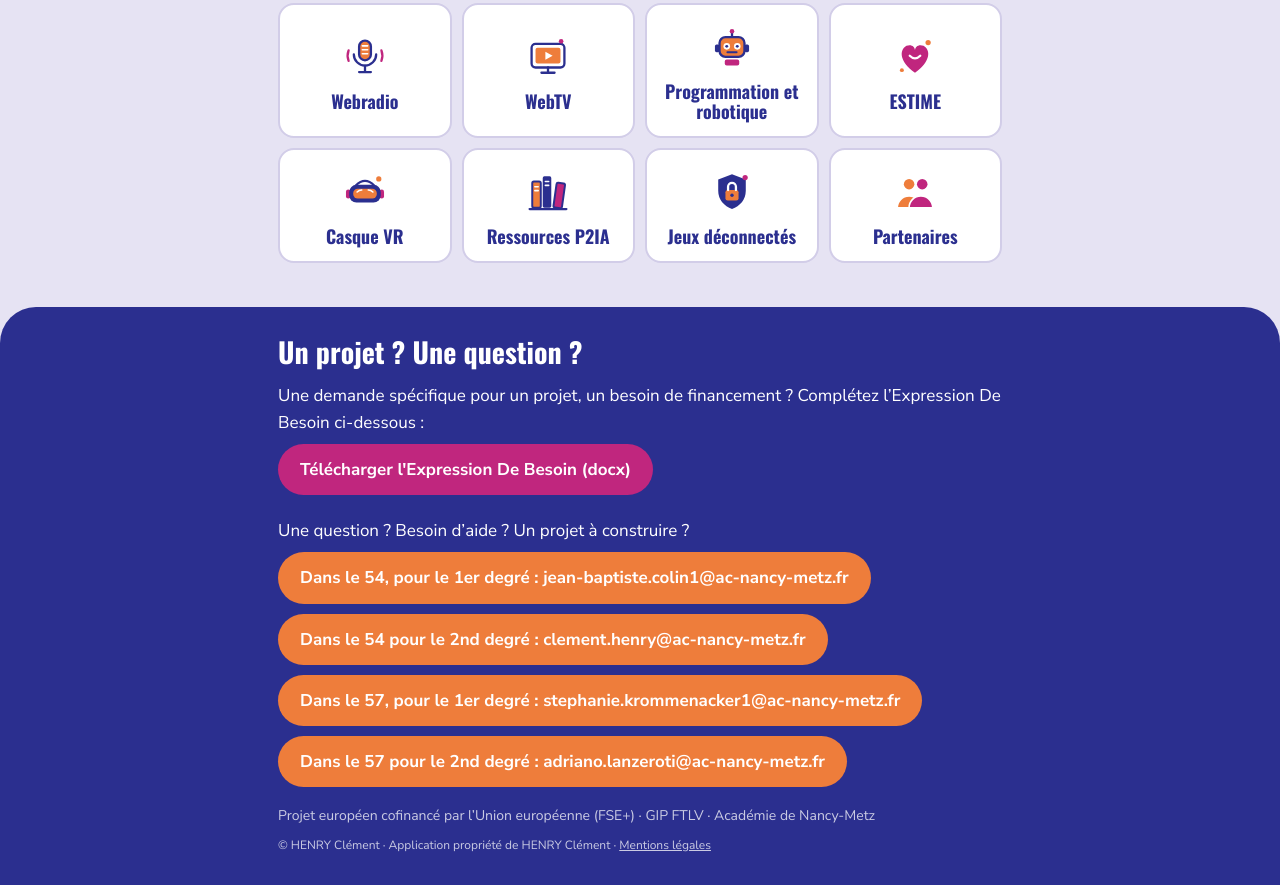
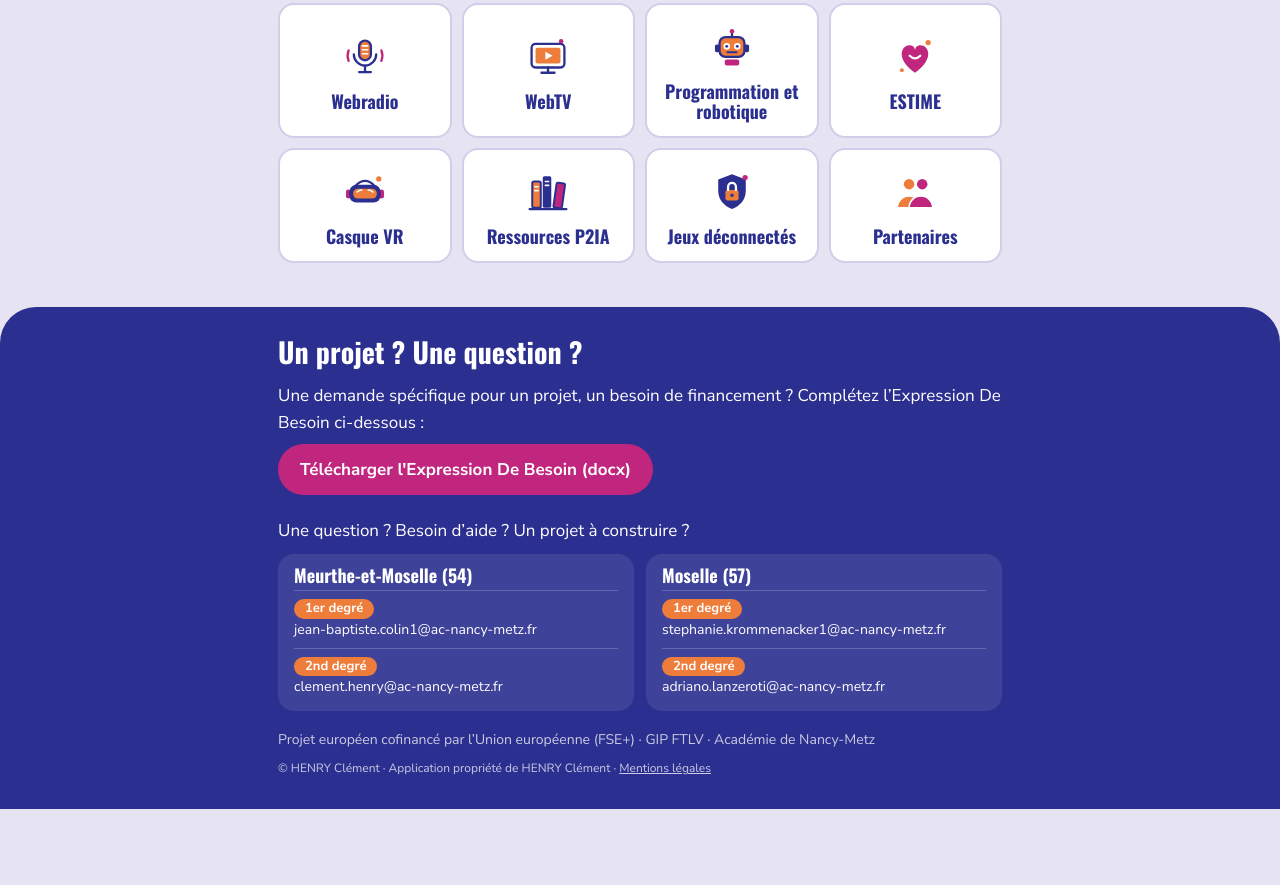
Before and after one commit to Applis-Numeriques/Horizon28, a plain HTML site: page index.html in a window 1280 px wide. Shown: the part 980-1865 px from the top of the page. After the commit the page ends 1789 px from the top, so only its background shows below. Drawn offline with nearby package versions, Linux system fonts and the light colour scheme.

Commit message:
Add files via upload

```diff
--- a/index.html
+++ b/index.html
@@ -69,6 +69,14 @@ footer h2{color:#fff}
 .cta{display:flex;flex-wrap:wrap;gap:10px;margin-top:8px}
 footer a.mail{display:inline-block;margin-top:0;background:var(--or);color:#fff;font-weight:700;text-decoration:none;padding:12px 22px;border-radius:30px}
 footer a#edb{background:var(--mg)}
+.depts{display:grid;grid-template-columns:1fr 1fr;gap:12px;margin-top:10px}
+.dept{background:rgba(255,255,255,.09);border-radius:16px;padding:12px 16px 6px}
+.dept h3{font-size:18px;color:#fff;margin:0 0 4px}
+.dept a{display:flex;flex-wrap:wrap;align-items:center;gap:2px 10px;color:#fff;text-decoration:none;padding:8px 0;border-top:1px solid rgba(255,255,255,.2);font-size:14px;line-height:1.35}
+.dept a b{background:var(--or);border-radius:12px;padding:1px 11px;font-size:13px;white-space:nowrap}
+.dept a span{flex-basis:100%;overflow-wrap:anywhere}
+.dept a:hover span{text-decoration:underline}
+@media (max-width:620px){.depts{grid-template-columns:1fr}}
 footer p{margin:0 0 6px}
 footer small{display:block;margin-top:18px;opacity:.75;font-size:14px}
 footer p.gap{margin-top:22px}
@@ -94,16 +102,20 @@ footer small a{text-decoration:underline}
 <main id="app"></main>
 <footer>
   <div class="wrap">
-    <h2>Un projet ? Une question ?</h2>
-    <p>Une demande spécifique pour un projet, un besoin de financement ? Complétez l’Expression De Besoin ci-dessous :</p>
+    <h2>Un projet&nbsp;? Une question&nbsp;?</h2>
+    <p>Une demande spécifique pour un projet, un besoin de financement&nbsp;? Complétez l’Expression De Besoin ci-dessous&nbsp;:</p>
     <div class="cta"><a class="mail" id="edb" href="documents/EDB.docx" download>Télécharger l'Expression De Besoin (docx)</a></div>
-    <p class="gap">Une question ? Besoin d’aide ? Un projet à construire ?</p>
-    <div class="cta">
-  <a class="mail" href="mailto:jean-baptiste.colin1@ac-nancy-metz.fr">Dans le 54, pour le 1er degré&nbsp;: jean-baptiste.colin1@ac-nancy-metz.fr</a>
-  <a class="mail" href="mailto:clement.henry@ac-nancy-metz.fr">Dans le 54 pour le 2nd degré&nbsp;: clement.henry@ac-nancy-metz.fr</a>
-  <a class="mail" href="mailto:stephanie.krommenacker1@ac-nancy-metz.fr">Dans le 57, pour le 1er degré&nbsp;: stephanie.krommenacker1@ac-nancy-metz.fr</a>
-  <a class="mail" href="mailto:adriano.lanzeroti@ac-nancy-metz.fr">Dans le 57 pour le 2nd degré&nbsp;: adriano.lanzeroti@ac-nancy-metz.fr</a>
-</div>
+    <p class="gap">Une question&nbsp;? Besoin d’aide&nbsp;? Un projet à construire&nbsp;?</p>
+    <div class="depts">
+      <div class="dept"><h3>Meurthe-et-Moselle (54)</h3>
+        <a href="mailto:jean-baptiste.colin1@ac-nancy-metz.fr"><b>1er degré</b><span>jean-baptiste.colin1@ac-nancy-metz.fr</span></a>
+        <a href="mailto:clement.henry@ac-nancy-metz.fr"><b>2nd degré</b><span>clement.henry@ac-nancy-metz.fr</span></a>
+      </div>
+      <div class="dept"><h3>Moselle (57)</h3>
+        <a href="mailto:stephanie.krommenacker1@ac-nancy-metz.fr"><b>1er degré</b><span>stephanie.krommenacker1@ac-nancy-metz.fr</span></a>
+        <a href="mailto:adriano.lanzeroti@ac-nancy-metz.fr"><b>2nd degré</b><span>adriano.lanzeroti@ac-nancy-metz.fr</span></a>
+      </div>
+    </div>
     <small>Projet européen cofinancé par l’Union européenne (FSE+) · GIP FTLV · Académie de Nancy-Metz</small>
     <small class="legal">© HENRY Clément · Application propriété de HENRY Clément · <a href="#/mentions">Mentions légales</a></small>
   </div>
```
